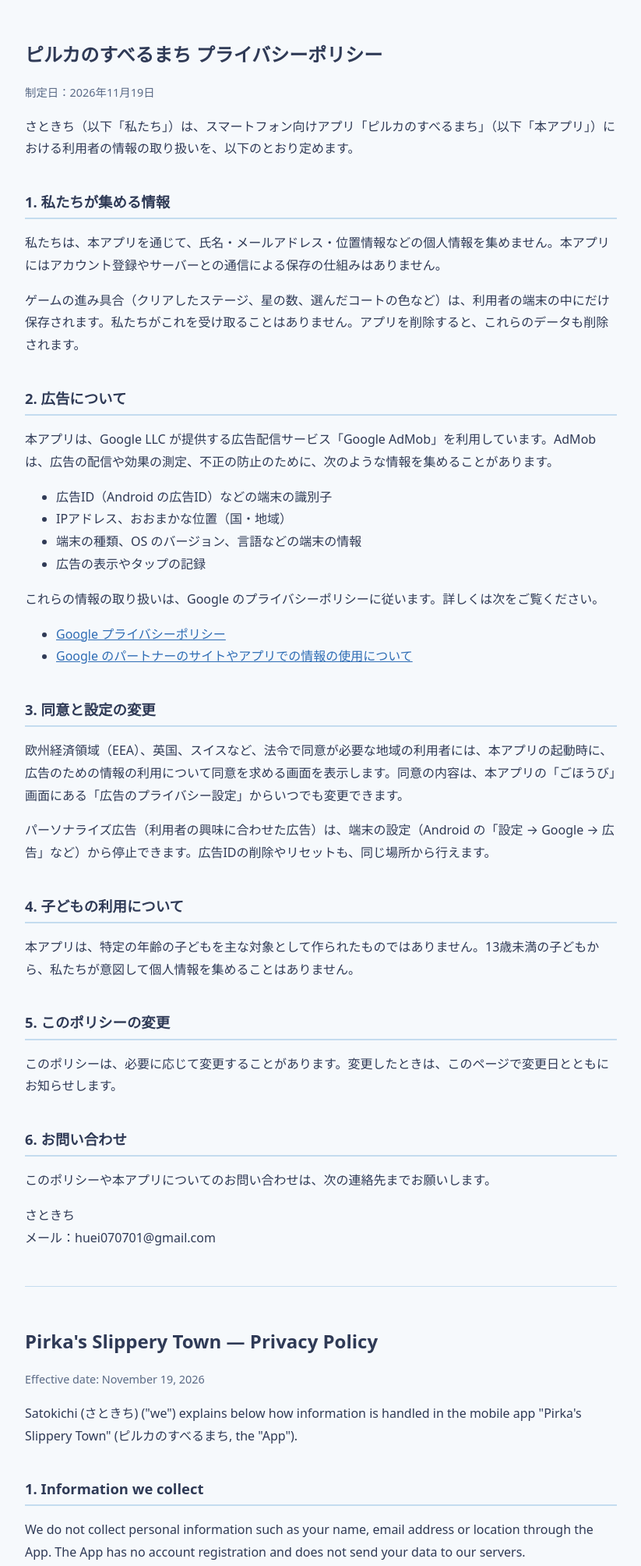
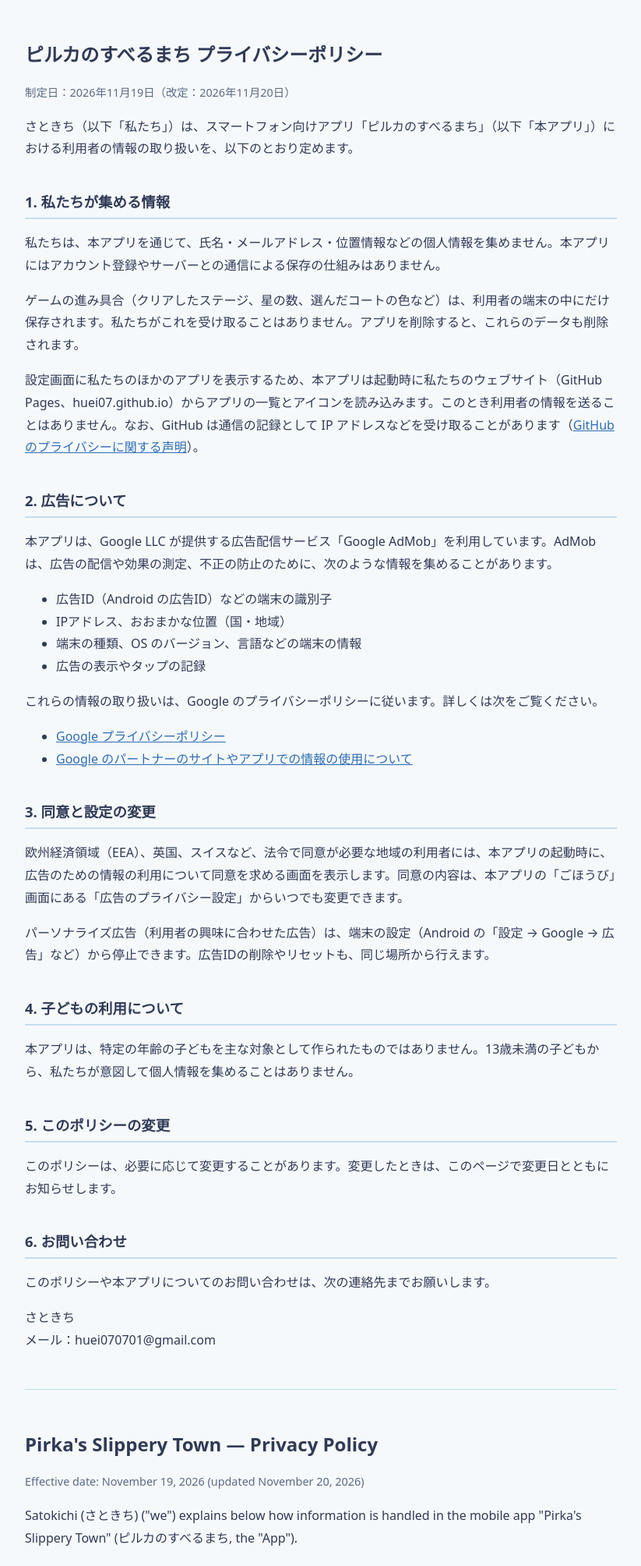
Before and after one commit to huei07/huei07.github.io, a plain HTML site: page pirka/privacy.html in a window 1280 px wide. Shown: the top 2008 px of the page at 78% size, without its empty margins (228-1051 px from the left). Drawn offline with Linux system fonts and the light colour scheme.

Commit message:
Add files via upload

```diff
--- a/pirka/privacy.html
+++ b/pirka/privacy.html
@@ -16,13 +16,14 @@
 <body>
 
 <h1>ピルカのすべるまち プライバシーポリシー</h1>
-<p class="date">制定日：2026年11月19日</p>
+<p class="date">制定日：2026年11月19日（改定：2026年11月20日）</p>
 
 <p>さときち（以下「私たち」）は、スマートフォン向けアプリ「ピルカのすべるまち」（以下「本アプリ」）における利用者の情報の取り扱いを、以下のとおり定めます。</p>
 
 <h2>1. 私たちが集める情報</h2>
 <p>私たちは、本アプリを通じて、氏名・メールアドレス・位置情報などの個人情報を集めません。本アプリにはアカウント登録やサーバーとの通信による保存の仕組みはありません。</p>
 <p>ゲームの進み具合（クリアしたステージ、星の数、選んだコートの色など）は、利用者の端末の中にだけ保存されます。私たちがこれを受け取ることはありません。アプリを削除すると、これらのデータも削除されます。</p>
+<p>設定画面に私たちのほかのアプリを表示するため、本アプリは起動時に私たちのウェブサイト（GitHub Pages、huei07.github.io）からアプリの一覧とアイコンを読み込みます。このとき利用者の情報を送ることはありません。なお、GitHub は通信の記録として IP アドレスなどを受け取ることがあります（<a href="https://docs.github.com/ja/site-policy/privacy-policies/github-general-privacy-statement">GitHub のプライバシーに関する声明</a>）。</p>
 
 <h2>2. 広告について</h2>
 <p>本アプリは、Google LLC が提供する広告配信サービス「Google AdMob」を利用しています。AdMob は、広告の配信や効果の測定、不正の防止のために、次のような情報を集めることがあります。</p>
@@ -55,13 +56,14 @@
 <hr>
 
 <h1>Pirka's Slippery Town — Privacy Policy</h1>
-<p class="date">Effective date: November 19, 2026</p>
+<p class="date">Effective date: November 19, 2026 (updated November 20, 2026)</p>
 
 <p>Satokichi (さときち) ("we") explains below how information is handled in the mobile app "Pirka's Slippery Town" (ピルカのすべるまち, the "App").</p>
 
 <h2>1. Information we collect</h2>
 <p>We do not collect personal information such as your name, email address or location through the App. The App has no account registration and does not send your data to our servers.</p>
 <p>Your game progress (cleared stages, stars, the coat color you chose, etc.) is stored only on your device. We never receive it. Deleting the App deletes this data.</p>
+<p>To show our other apps on the settings screen, the App downloads a list of apps and their icons from our website (GitHub Pages, huei07.github.io) when it starts. No information about you is sent. GitHub may receive technical information such as your IP address as part of the connection (<a href="https://docs.github.com/en/site-policy/privacy-policies/github-general-privacy-statement">GitHub General Privacy Statement</a>).</p>
 
 <h2>2. Advertising</h2>
 <p>The App uses Google AdMob, an advertising service provided by Google LLC. To serve ads, measure their performance and prevent fraud, AdMob may collect information such as:</p>
```
